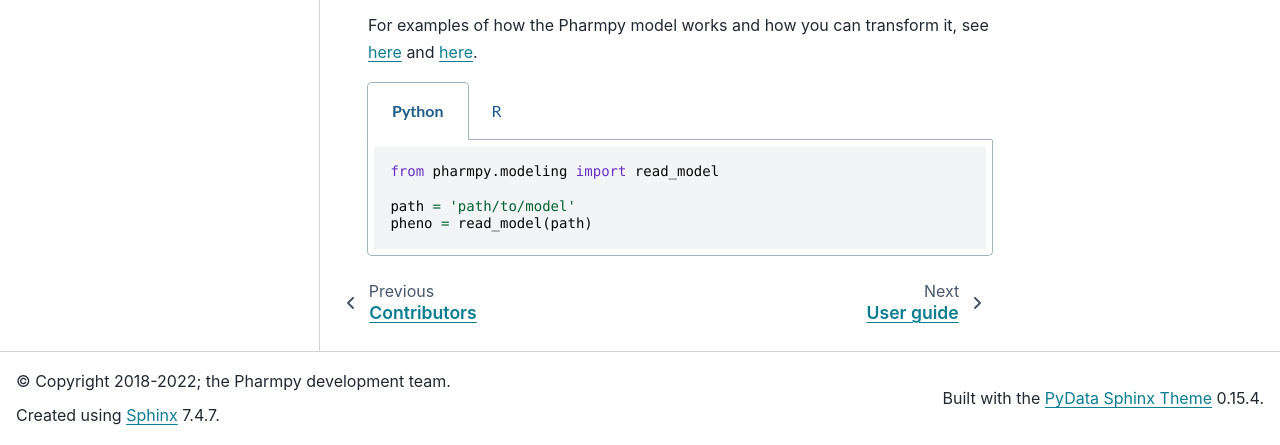
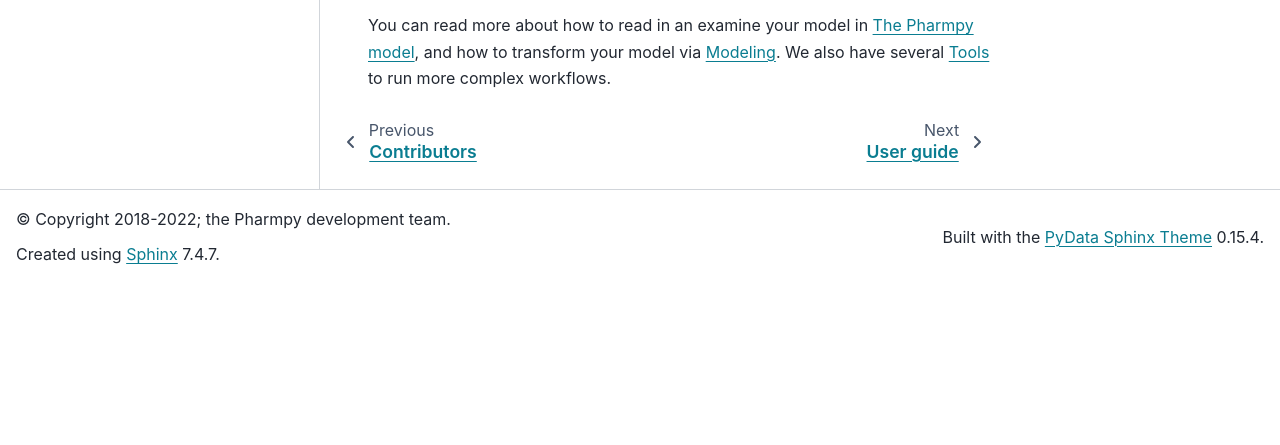
Before and after one commit to pharmpy/pharmpy, a Sphinx documentation site: the page built from docs/getting_started.rst, in a window 1280 px wide and 900 px high, scrolled down 1951 px, cut to the strip 455-900 px from the top of the window. Built offline with Sphinx 7.4.7 and the PyData theme 0.15.4, drawn with Linux system fonts in a browser that asks for light colours; after the commit the page ends 2689 px from its top, so only the background shows below that; some of the changed text lies outside the part shown.

Commit message:
Fix spelling error, small rephrasing

```diff
--- a/docs/getting_started.rst
+++ b/docs/getting_started.rst
@@ -86,13 +86,5 @@ The model file format is automatically detected:
 
     type(model)
 
-For examples of how the Pharmpy model works and how you can transform it, see :ref:`here <model>` and
-:ref:`here <modeling>`.
-
-
-.. pharmpy-code::
-
-    from pharmpy.modeling import read_model
-
-    path = 'path/to/model'
-    pheno = read_model(path)
+You can read more about how to read in an examine your model in :ref:`model`, and how to transform your model via
+:ref:`modeling`. We also have several :ref:`pharmpy_tools` to run more complex workflows.
--- a/docs/tools.rst
+++ b/docs/tools.rst
@@ -1,3 +1,5 @@
+.. _pharmpy_tools:
+
 =====
 Tools
 =====
```
Also changed, not shown: other parts of docs/getting_started.rst (+1 -1 lines).
